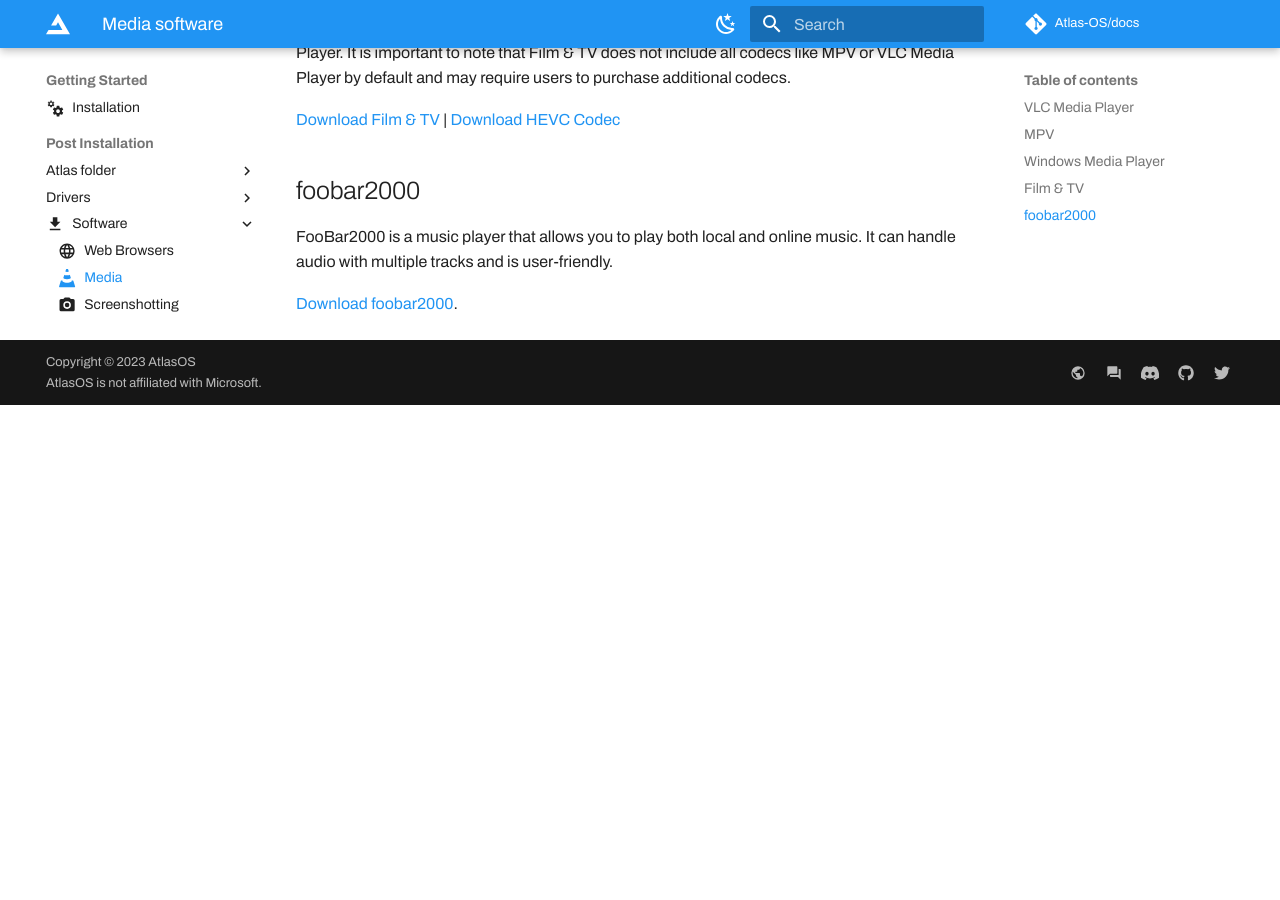
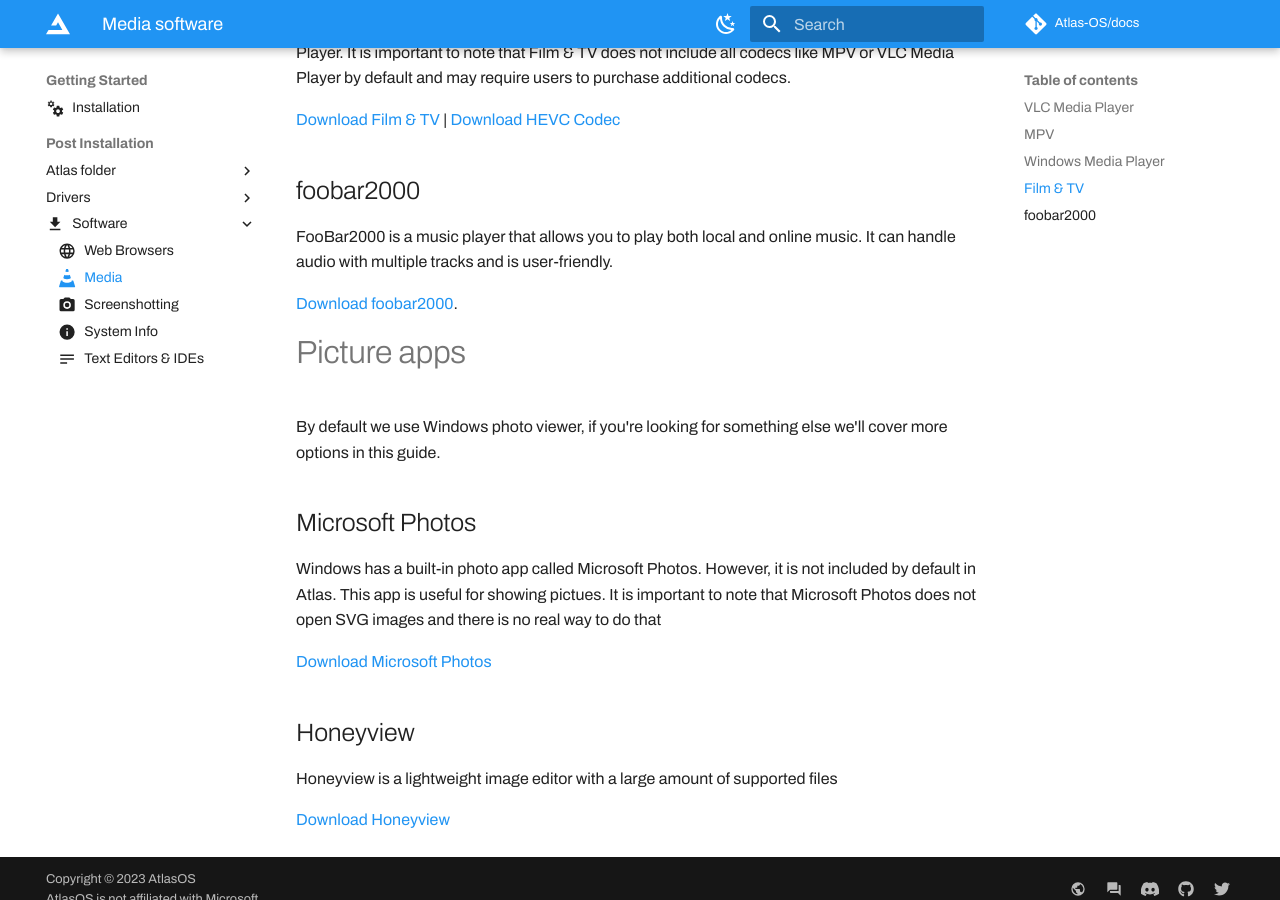
Before and after one commit to Atlas-OS/docs, an MkDocs documentation site: the page built from docs/getting-started/post-installation/software/media-playback.md, in a window 1280 px wide and 900 px high, scrolled down 1158 px. Built offline with MkDocs 1.6.1 and Material for MkDocs 9.7.7, drawn with Linux system fonts in a browser that asks for light colours; some web fonts are replaced; comment, search, counter and statistics services are not loaded; before the commit the page ends 1563 px from its top, so only the background shows below that.

Commit message:
Update media-playback.md with more apps
I added Honeyview and microsoft photos while fixing the Microsoft Movies & TV link

```diff
--- a/docs/getting-started/post-installation/software/media-playback.md
+++ b/docs/getting-started/post-installation/software/media-playback.md
@@ -34,10 +34,27 @@ Windows Media Player is a built-in feature of Windows operating system, but it i
 
 Windows has a built-in video app called Film & TV. However, it is not included by default in Atlas. This app is useful for playing videos and provides more advanced features than Windows Media Player. It is important to note that Film & TV does not include all codecs like MPV or VLC Media Player by default and may require users to purchase additional codecs.
 
-[Download Film & TV](ms-windows-store://pdp/?ProductId=9WZDNCRFJ3PT) | [Download HEVC Codec](ms-windows-store://pdp/?ProductId=9N4WGH0Z6VHQ)
+[Download Film & TV](ms-windows-store://pdp/?ProductId=9WZDNCRFJ3P2) | [Download HEVC Codec](ms-windows-store://pdp/?ProductId=9N4WGH0Z6VHQ)
 
 ## foobar2000
 
 FooBar2000 is a music player that allows you to play both local and online music. It can handle audio with multiple tracks and is user-friendly.
 
 [Download foobar2000](https://www.foobar2000.org/).
+
+
+# Picture apps
+
+By default we use Windows photo viewer, if you're looking for something else we'll cover more options in this guide.
+
+## Microsoft Photos
+
+Windows has a built-in photo app called Microsoft Photos. However, it is not included by default in Atlas. This app is useful for showing pictues. It is important to note that Microsoft Photos does not open SVG images and there is no real way to do that
+
+[Download Microsoft Photos](https://www.microsoft.com/store/productId/9WZDNCRFJBH4)
+
+## Honeyview
+
+Honeyview is a lightweight image editor with a large amount of supported files
+
+[Download Honeyview](https://www.bandisoft.com/honeyview/)
```
